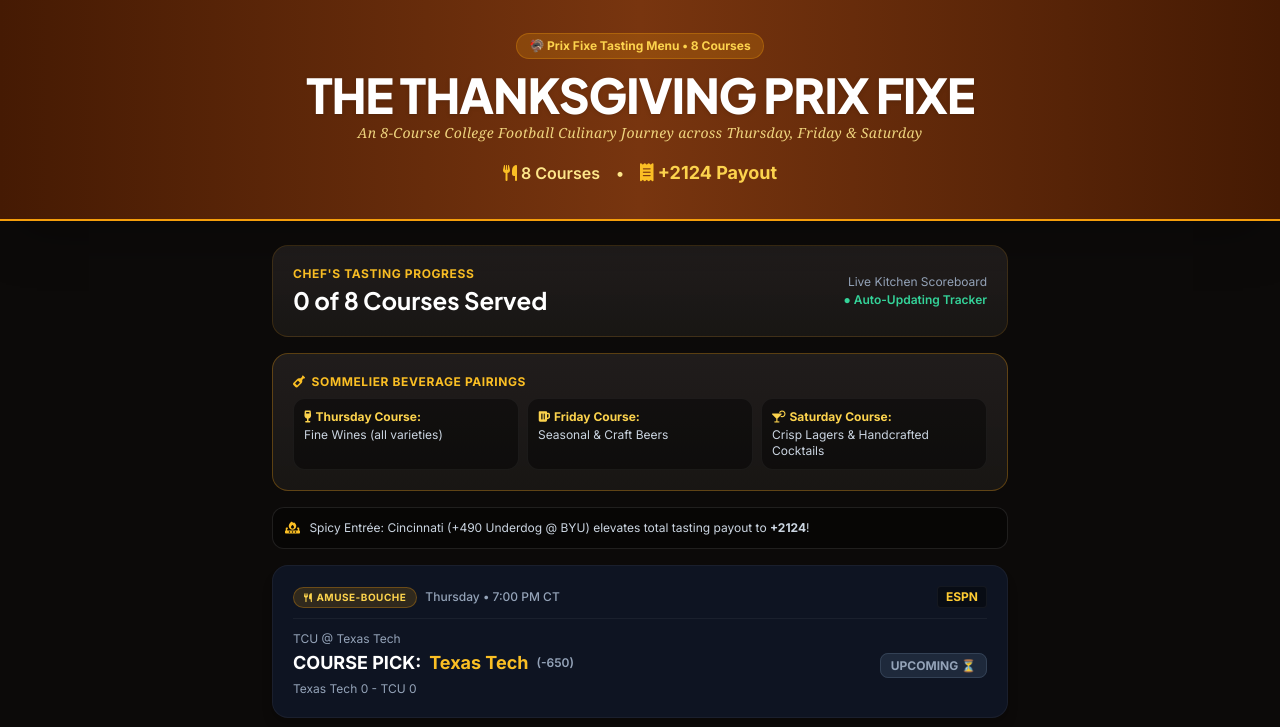
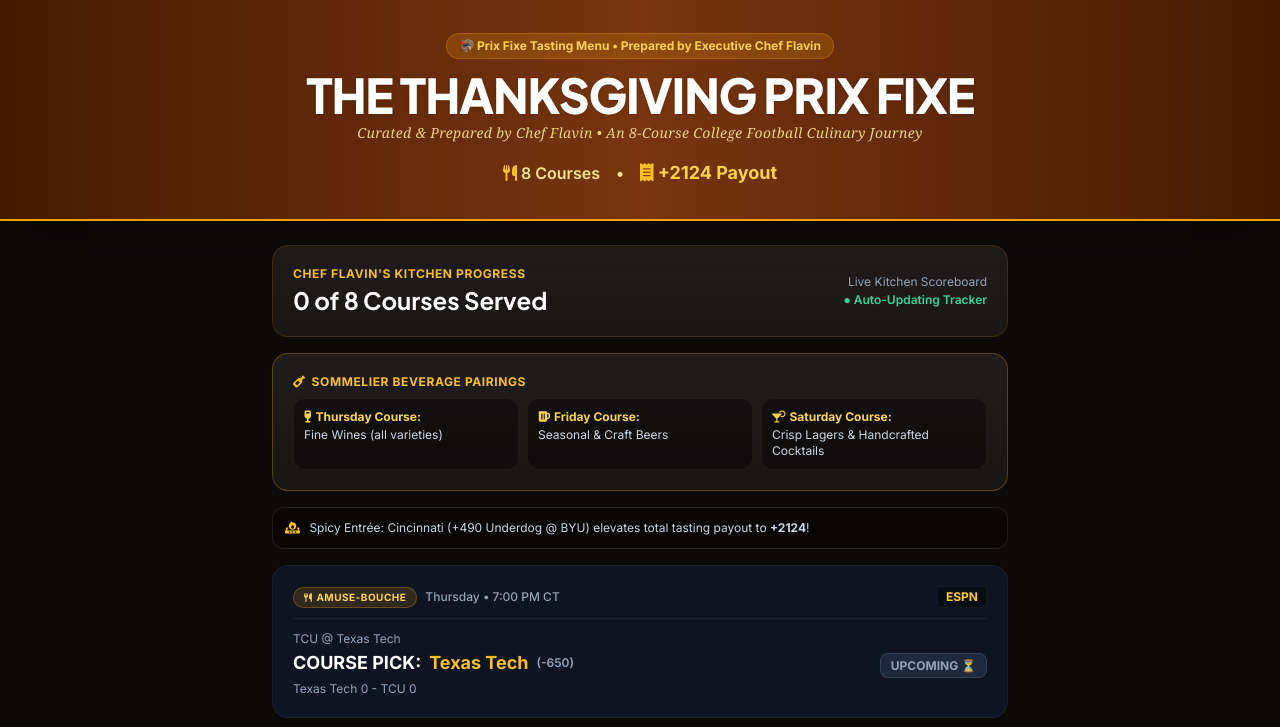
Before and after one commit to robtobular/hermes-app, a plain HTML site: page parlay.html in a window 1280 px wide. Shown: the top 727 px of the page. Drawn offline with nearby package versions, Linux system fonts and the light colour scheme.

```diff
--- a/parlay.html
+++ b/parlay.html
@@ -21,13 +21,13 @@
   <header class="bg-gradient-to-r from-[#451a03] via-[#78350f] to-[#451a03] border-b-2 border-amber-500 py-6 px-4 md:py-8 md:px-6 shadow-2xl relative overflow-hidden text-center">
     <div class="max-w-4xl mx-auto relative z-10">
       <div class="inline-flex items-center gap-2 px-3 py-1 rounded-full text-xs font-bold bg-amber-500/20 text-amber-300 border border-amber-500/30 mb-3">
-        🦃 Prix Fixe Tasting Menu • 8 Courses
+        🦃 Prix Fixe Tasting Menu • Prepared by Executive Chef Flavin
       </div>
       <h1 class="text-3xl md:text-5xl font-heading font-black tracking-tight text-white uppercase drop-shadow">
         THE THANKSGIVING PRIX FIXE
       </h1>
       <p class="text-xs md:text-sm text-amber-200/90 font-medium tracking-wide mt-1 italic font-serif">
-        An 8-Course College Football Culinary Journey across Thursday, Friday & Saturday
+        Curated & Prepared by Chef Flavin • An 8-Course College Football Culinary Journey
       </p>
       <div class="flex items-center justify-center gap-4 mt-4 text-sm md:text-base font-semibold text-amber-200">
         <span><i class="fa-solid fa-utensils text-amber-400"></i> 8 Courses</span>
@@ -42,7 +42,7 @@
     <!-- Summary Status -->
     <div class="thanksgiving-card rounded-2xl p-4 md:p-5 flex items-center justify-between gap-4">
       <div>
-        <div class="text-xs text-amber-400 font-bold uppercase tracking-wider">Chef's Tasting Progress</div>
+        <div class="text-xs text-amber-400 font-bold uppercase tracking-wider">Chef Flavin's Kitchen Progress</div>
         <div class="text-xl md:text-2xl font-heading font-bold text-white mt-0.5">
           0 of 8 Courses Served
         </div>
```
